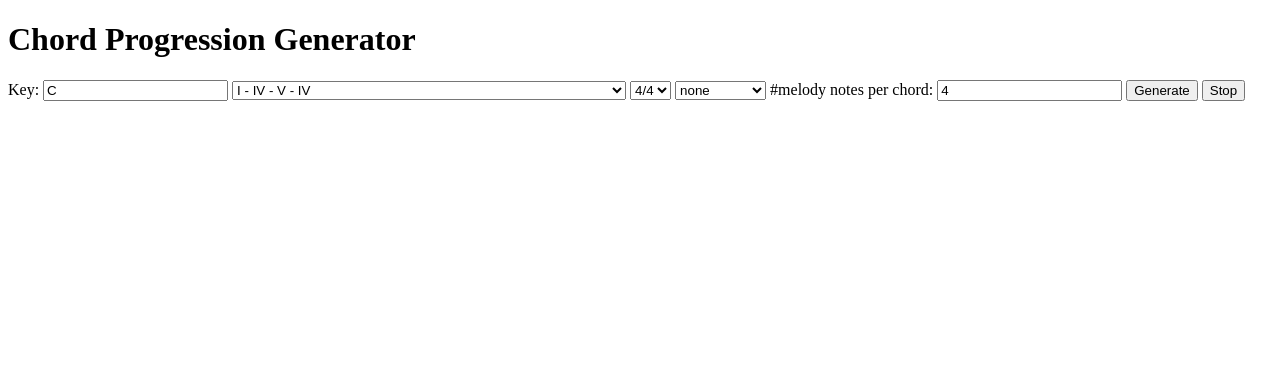
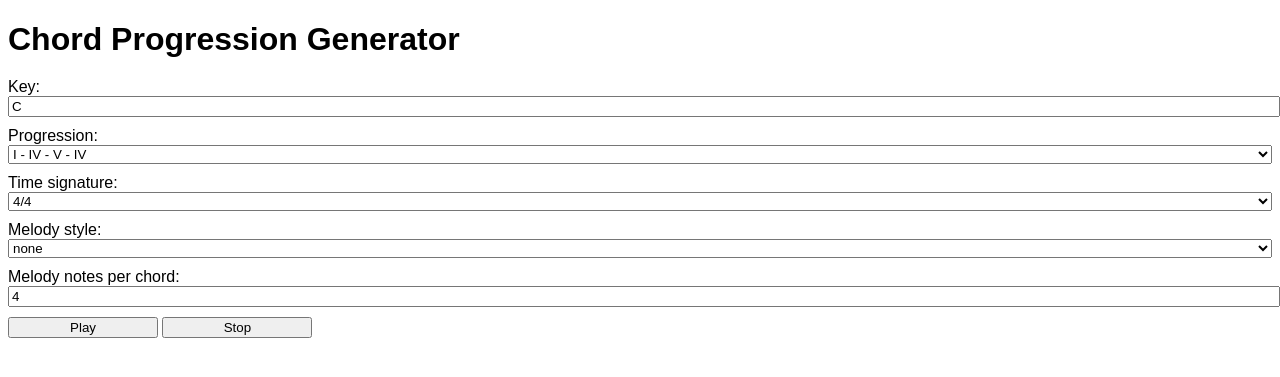
Before and after one commit to laundrevity/chords, a Flask app: page / in a window 1280 px wide. Shown: the top 377 px of the page. Run offline with Flask 3, Linux system fonts and the light colour scheme; some libraries are stand-ins or nearby versions.

Commit message:
cleaned up HTML form

```diff
--- a/templates/index.html
+++ b/templates/index.html
@@ -6,11 +6,90 @@
     <meta name="viewport" contenxt="width=device-width, initial-scale=1.0">
     <script type='text/javascript' src='//www.midijs.net/lib/midi.js'></script>
     <title>Chord Progression Generator</title>
+    <style>
+        body {
+            font-family: Arial, sans-serif;
+        }
+
+        h1 {
+            margin-bottom: 20px;
+        }
+
+        form {
+            display: flex;
+            flex-direction: column;
+        }
+
+        .form-group {
+            margin-bottom: 10px;
+        }
+
+        label {
+            margin-bottom: 5px;
+        }
+
+        input,
+        select {
+            width: 100%;
+        }
+
+        button {
+            width: 150px;
+        }
+    </style>
 </head>
 
 <body>
     <h1>Chord Progression Generator</h1>
-    <label for="key">Key:</label>
+    <form>
+        <div class="form-group">
+            <label for="key">Key:</label>
+            <input type="text" id="key" name="key" value="C">
+        </div>
+        <div class="form-group">
+            <label for="progression">Progression:</label>
+            <select id="progression">
+                <option value="I-IV-V-IV">I - IV - V - IV</option>
+                <option value="I-I-IV-V">I - I - IV - V</option>
+                <option value="I-IV-I-V">I - IV - I - V</option>
+                <option value="I-IV-V-V">I - IV - V - V</option>
+                <option value="I-IV-viio-iii-vi-ii-V-I">I - IV - viio - iii - vi - ii - V - I (circle progression)
+                </option>
+                <option value="I-vi-IV-V">I - vi - IV - V (50s progression / doo-wop progression)</option>
+                <option value="I-vi-ii-V">I - vi - ii - V (50s progression / doo-wop progression alternative)</option>
+                <option value="I-I-I-I-IV-IV-I-I-V-IV-I-I">12 bar blues</option>
+            </select>
+        </div>
+        <div class="form-group">
+            <label for="time_signature">Time signature:</label>
+            <select id="time_signature">
+                <option value="4/4">4/4</option>
+                <option value="3/4">3/4</option>
+                <option value="6/8">6/8</option>
+            </select>
+        </div>
+        <div class="form-group">
+            <label for="melody_style">Melody style:</label>
+            <select id="melody_style">
+                <option value="none">none</option>
+                <option value="ascending">ascending</option>
+                <option value="descending">descending</option>
+                <option value="alternating">alternating</option>
+                <option value="arpeggio">arpeggio</option>
+                <option value="motif">motif</option>
+                <option value="jumps">jumps</option>
+            </select>
+        </div>
+        <div class="form-group">
+            <label for="melody_notes_per_chord">Melody notes per chord:</label>
+            <input type="text" id="melody_notes_per_chord" name="melody_notes_per_chord" value="4">
+        </div>
+        <div class="form-group">
+            <button onclick="generateChords(event)">Play</button>
+            <button id="stop" onclick="stopPlayback()">Stop</button>
+        </div>
+    </form>
+    <!-- <label for="key">Key:</label>
     <input type="text" id="key" name="key" value="C">
     <select id="progression">
         <option value="I-IV-V-IV">I - IV - V - IV</option>
@@ -39,10 +118,12 @@
     <label for="melody_notes_per_chord">#melody notes per chord:</label>
     <input type="text" id="melody_notes_per_chord" name="melody_notes_per_chord" value="4">
     <button onclick="generateChords()">Generate</button>
-    <button id="stop" onclick="stopPlayback()">Stop</button>
+    <button id="stop" onclick="stopPlayback()">Stop</button> -->
 
     <script>
-        async function generateChords() {
+        async function generateChords(event) {
+            // prevent form submission
+            event.preventDefault();
             const key = document.getElementById("key").value;
             const progression = document.getElementById("progression").value;
             const time_signature = document.getElementById("time_signature").value;
```
